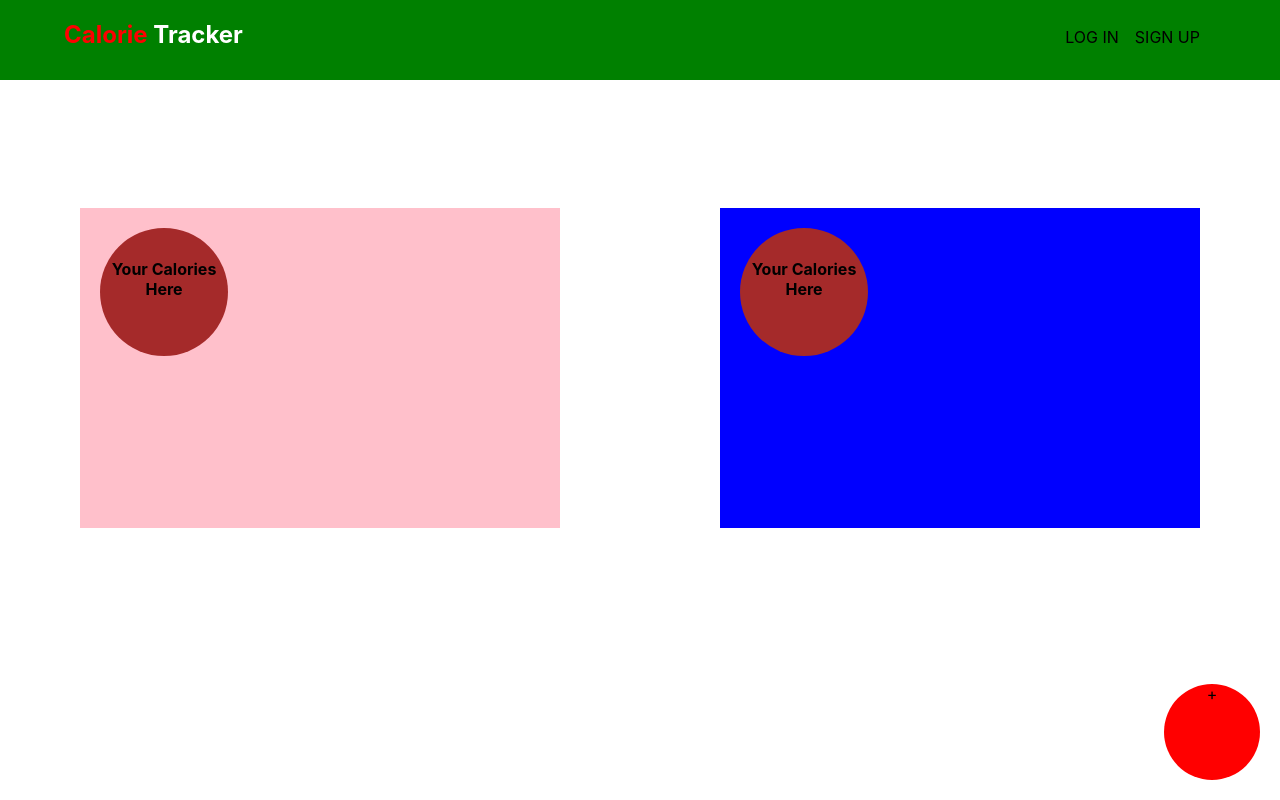
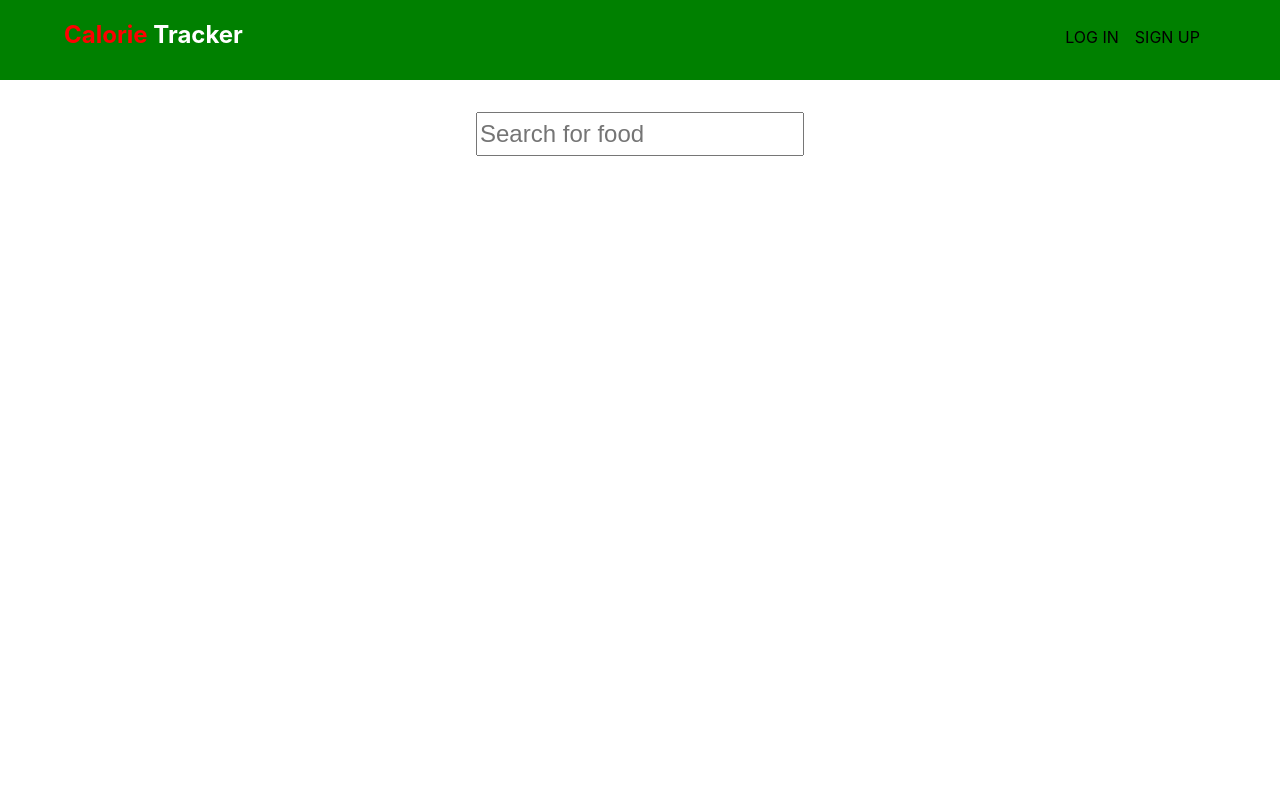
Before and after one commit to prasadvaskar/Calorie-Tracker, a React (Create React App) app: page /searchpage in a window 1280 px wide. Built offline with nearby package versions, Linux system fonts and the light colour scheme.

Commit message:
completed routing, need some finishing

```diff
--- a/package.json
+++ b/package.json
@@ -11,6 +11,7 @@
     "react": "^18.2.0",
     "react-dom": "^18.2.0",
     "react-icons": "^5.0.1",
+    "react-router-dom": "^6.22.1",
     "react-scripts": "5.0.1",
     "web-vitals": "^2.1.4"
   },
--- a/src/App.js
+++ b/src/App.js
@@ -1,18 +1,28 @@
+import { Route, Routes } from 'react-router-dom';
 import './App.css';
 import Navbar from './Component/Navbar';
 import Homepage from './Pages/Homepage';
 import LandingPage from './Pages/LandingPage'
 import  SearchPage from './Pages/SearchPage';
 
+
 function App() {
+
+
   return (
     <div className="App">
       <Navbar></Navbar>
       {/* <Homepage></Homepage> */}
 
+{/*
+      <LandingPage></LandingPage> */}
 
-      <LandingPage></LandingPage>
-      {/* <SearchPage></SearchPage> */}
+      <Routes>
+        <Route path='/home' element={<Homepage/>} />
+        <Route path='/landingpage' element={<LandingPage/>} />
+        <Route path='/searchpage' element={<SearchPage/>} />
+
+      </Routes>
     </div>
   );
 }
--- a/src/Component/FloatingButton.jsx
+++ b/src/Component/FloatingButton.jsx
@@ -1,6 +1,7 @@
 import React, { useState } from 'react'
 import '../Styles/FloatingButton.css'
 import MenuOptions from './MenuOptions';
+import { Link } from 'react-router-dom';
 
 const FloatingButton = () => {
     const [isOpen, setIsOpen] = useState(false);
@@ -22,9 +23,8 @@ const FloatingButton = () => {
             {isOpen && (
                 <div className="options-container">
 
-                    <MenuOptions className='menu-options' onClick={() => handleOptionClick("Option 1")}>Add Exercise</MenuOptions>
-
-                    <MenuOptions className='menu-options' onClick={() => handleOptionClick("Option 2")}>Add Food</MenuOptions>
+                    <Link to={'/searchpage'}> <MenuOptions className='menu-options' onClick={() => handleOptionClick("Option 1")}>Add Exercise</MenuOptions></Link>
+                    <Link to={'/searchpage'}><MenuOptions className='menu-options' onClick={() => handleOptionClick("Option 2")}>Add Food</MenuOptions></Link>
 
                 </div>
             )}
--- a/src/Component/Navbar.jsx
+++ b/src/Component/Navbar.jsx
@@ -1,6 +1,7 @@
 import React, { useState } from 'react';
 import '../Styles/Navbar.css';
 import { RiMenuLine } from "react-icons/ri";
+import { Link } from 'react-router-dom';
 
 const Navbar = () => {
     const [showMenu, setShowMenu] = useState(false);
@@ -13,6 +14,7 @@ const Navbar = () => {
         <nav className='main-navbar'>
             <div className='brand'>
                 <h2> <span>Calorie</span> Tracker</h2>
+                {/* <Link to={'/home'}>Home</Link> */}
             </div>
             <div className='menu'>
 
--- a/src/Pages/SearchPage.jsx
+++ b/src/Pages/SearchPage.jsx
@@ -5,11 +5,10 @@ import '../Styles/SearchPage.css'
 const SearchPage = () => {
   return (
     <>
-    <Navbar></Navbar>
-    <div className='input-container'>
-        <input type="text" className="form-control"  placeholder="Search for food"/>
-     </div>
-</>
+      <div className='input-container'>
+        <input type="text" className="form-control" placeholder="Search for food" />
+      </div>
+    </>
   )
 }
 
--- a/src/index.js
+++ b/src/index.js
@@ -3,12 +3,22 @@ import ReactDOM from 'react-dom/client';
 import './index.css';
 import App from './App';
 import reportWebVitals from './reportWebVitals';
+import {
+  createBrowserRouter,
+  createRoutesFromElements,
+  BrowserRouter,
+  Route,
+  RouterProvider,
+} from "react-router-dom";
 
 
 const root = ReactDOM.createRoot(document.getElementById('root'));
 root.render(
   <React.StrictMode>
-    <App />
+    <BrowserRouter>
+      <App />
+    </BrowserRouter>
+
   </React.StrictMode>
 );
 
```
Also changed, not shown: 1 other file (tests, documents, lock files or other folders).
